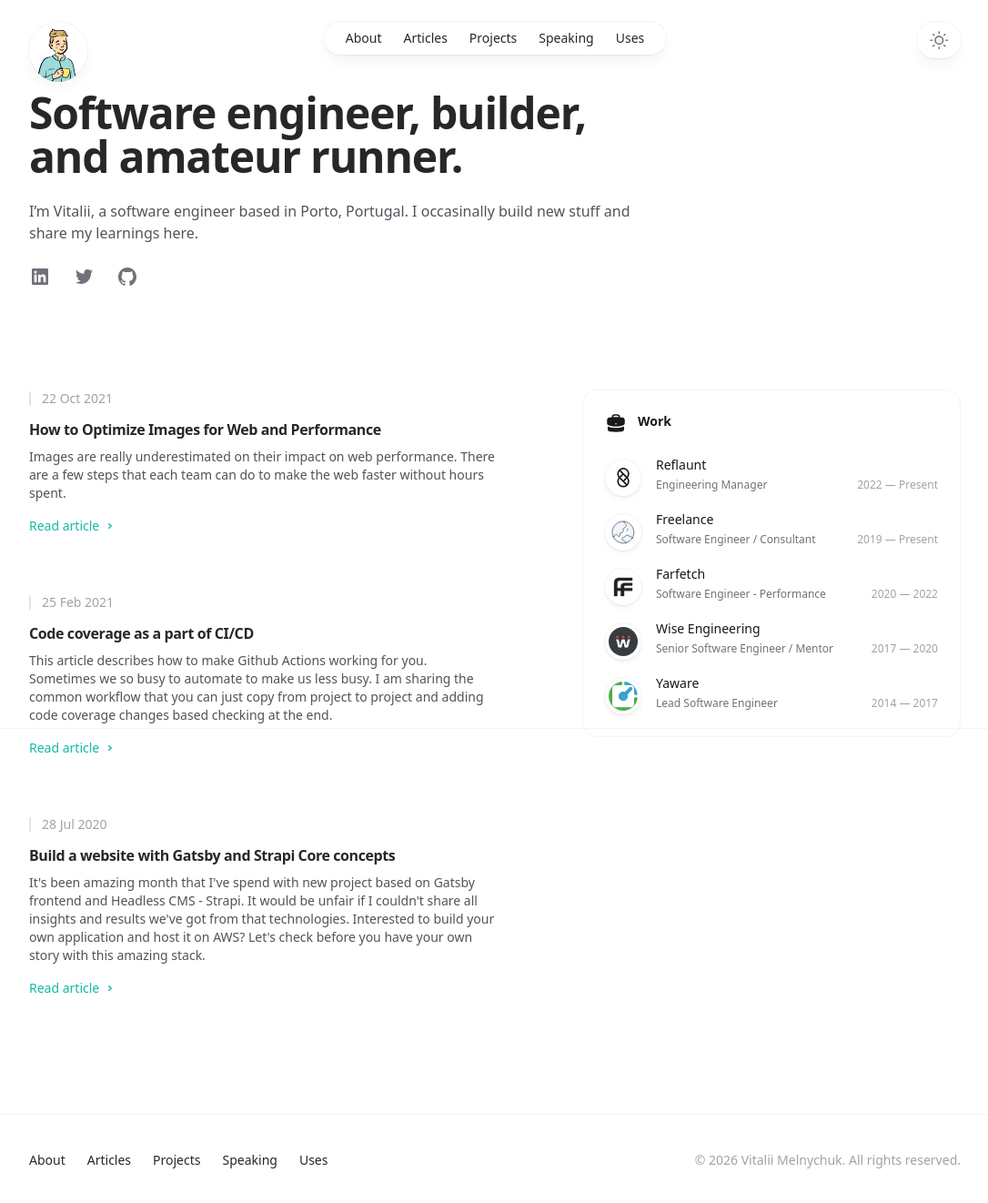
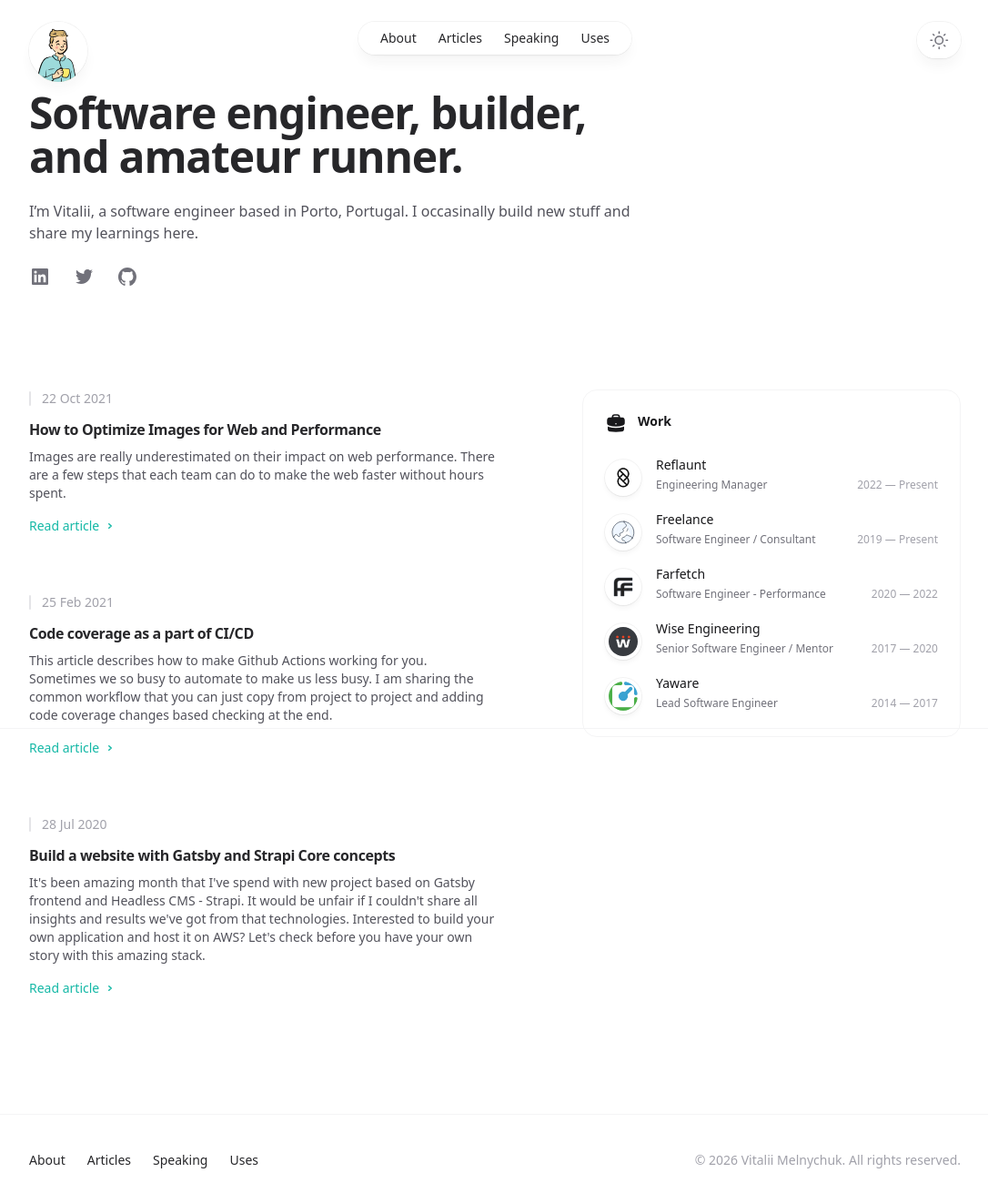
Before and after one commit to vitaliimelnychuk/blog, a Next.js app: page / in a window 1280 px wide. Shown: the top 1322 px of the page at 91% size, without its empty margins (96-1182 px from the left). Built offline with nearby package versions, Linux system fonts and the light colour scheme.

Commit message:
chore: comment projects section

```diff
--- a/src/components/Footer.tsx
+++ b/src/components/Footer.tsx
@@ -24,7 +24,7 @@ export function Footer() {
               <div className="flex gap-6 text-sm font-medium text-zinc-800 dark:text-zinc-200">
                 <NavLink href="/about">About</NavLink>
                 <NavLink href="/articles">Articles</NavLink>
-                <NavLink href="/projects">Projects</NavLink>
+                {/* <NavLink href="/projects">Projects</NavLink> */}
                 <NavLink href="/speaking">Speaking</NavLink>
                 <NavLink href="/uses">Uses</NavLink>
               </div>
--- a/src/components/Header.tsx
+++ b/src/components/Header.tsx
@@ -140,7 +140,7 @@ function MobileNavigation({ className }: { className: string }) {
               <ul className="-my-2 divide-y divide-zinc-100 text-base text-zinc-800 dark:divide-zinc-100/5 dark:text-zinc-300">
                 <MobileNavItem href="/about">About</MobileNavItem>
                 <MobileNavItem href="/articles">Articles</MobileNavItem>
-                <MobileNavItem href="/projects">Projects</MobileNavItem>
+                {/* <MobileNavItem href="/projects">Projects</MobileNavItem> */}
                 <MobileNavItem href="/speaking">Speaking</MobileNavItem>
                 <MobileNavItem href="/uses">Uses</MobileNavItem>
               </ul>
@@ -185,7 +185,7 @@ function DesktopNavigation({ className }: { className: string }) {
       <ul className="flex rounded-full bg-white/90 px-3 text-sm font-medium text-zinc-800 shadow-lg shadow-zinc-800/5 ring-1 ring-zinc-900/5 backdrop-blur dark:bg-zinc-800/90 dark:text-zinc-200 dark:ring-white/10">
         <NavItem href="/about">About</NavItem>
         <NavItem href="/articles">Articles</NavItem>
-        <NavItem href="/projects">Projects</NavItem>
+        {/* <NavItem href="/projects">Projects</NavItem> */}
         <NavItem href="/speaking">Speaking</NavItem>
         <NavItem href="/uses">Uses</NavItem>
       </ul>
```
